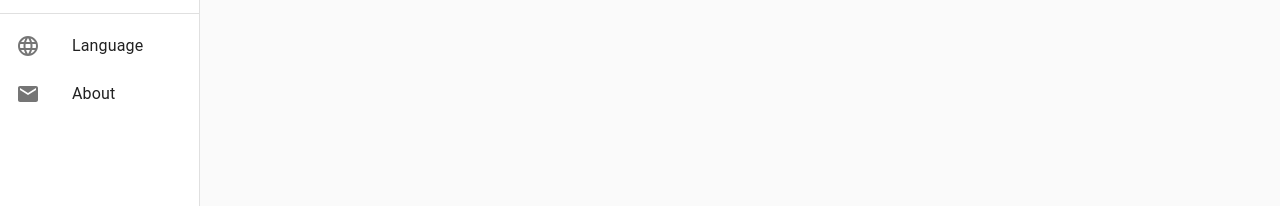
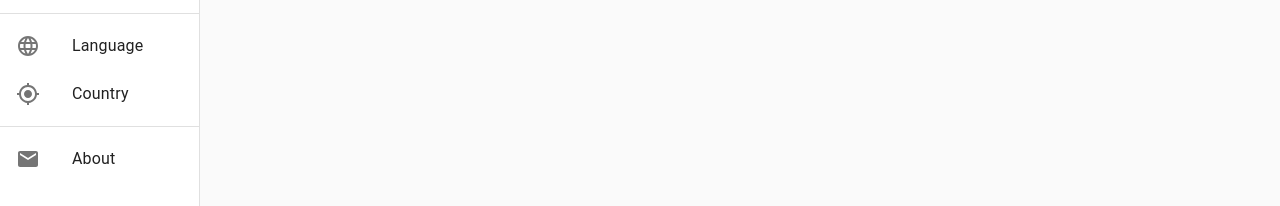
Before and after one commit to dsksi/cse-2019-hackathon, a React (Create React App) app in the folder client/: page /about in a window 1280 px wide. Both pictures are taken after a click on the button "open drawer". Shown: the part 164-370 px from the top of the page. Built offline with nearby package versions, Linux system fonts and the light colour scheme.

Commit message:
add country

```diff
--- a/client/package.json
+++ b/client/package.json
@@ -6,6 +6,7 @@
     "@material-ui/core": "^4.2.1",
     "@material-ui/icons": "^4.2.1",
     "react": "^16.8.6",
+    "react-country-region-selector": "^1.4.3",
     "react-dom": "^16.8.6",
     "react-images-upload": "^1.2.7",
     "react-router-dom": "^5.0.1",
--- a/client/src/NavBar.js
+++ b/client/src/NavBar.js
@@ -18,7 +18,7 @@ import CloudUpload from '@material-ui/icons/CloudUpload';
 import ListItem from '@material-ui/core/ListItem';
 import ListItemIcon from '@material-ui/core/ListItemIcon';
 import ListItemText from '@material-ui/core/ListItemText';
-import InboxIcon from '@material-ui/icons/MoveToInbox';
+import MyLocation from '@material-ui/icons/MyLocation';
 import MailIcon from '@material-ui/icons/Mail';
 import Routes from "./Routes";
 
@@ -142,9 +142,18 @@ export default function NavBar() {
         </List>
         <Divider />
         <List>
-          {['Language', 'About'].map((text, index) => (
+          {['Language', 'Country'].map((text, index) => (
             <ListItem button key={text}>
-              <ListItemIcon>{index % 2 === 0 ? <Language /> : <MailIcon />}</ListItemIcon>
+              <ListItemIcon>{index % 2 === 0 ? <Language /> : <MyLocation />}</ListItemIcon>
+              <ListItemText primary={text} />
+            </ListItem>
+          ))}
+        </List>
+        <Divider />
+        <List>
+          {['About'].map((text, index) => (
+            <ListItem button key={text}>
+              <ListItemIcon>{index % 1 === 0 ? <MailIcon /> : <MailIcon />}</ListItemIcon>
               <ListItemText primary={text} />
             </ListItem>
           ))}
--- a/client/src/Routes.js
+++ b/client/src/Routes.js
@@ -1,8 +1,10 @@
 import React from "react";
 import { Route, Switch } from "react-router-dom";
 import Home from "./components/Home";
+import Country from "./components/Country";
 
 export default () =>
   <Switch>
     <Route path="/" exact component={Home} />
+    <Route path="/" exact component={Country} />
   </Switch>;
--- /dev/null
+++ b/client/src/components/Country.js
@@ -0,0 +1,34 @@
+import React, { Component } from "react";
+import { CountryDropdown, RegionDropdown, CountryRegionData } from 'react-country-region-selector';
+
+export default class Country extends Component {
+  constructor(props) {
+    super(props);
+     this.state = { country: '', region: '' };
+  }
+
+  selectCountry (val) {
+    this.setState({ country: val });
+  }
+
+  selectRegion (val) {
+    this.setState({ region: val });
+  }
+  render() {
+    const { country, region } = this.state;
+    return (
+      <div>
+        <p>Select Country</p>
+        <CountryDropdown
+          value={country}
+          onChange={(val) => this.selectCountry(val)} />
+        <p>Select Region</p>
+        <RegionDropdown
+          value={country}
+          value={region}
+          onChange={(val) => this.selectRegion(val)} />
+      </div>
+
+    );
+  }
+}
```
Also changed, not shown: 1 other file (tests, documents, lock files or other folders).
